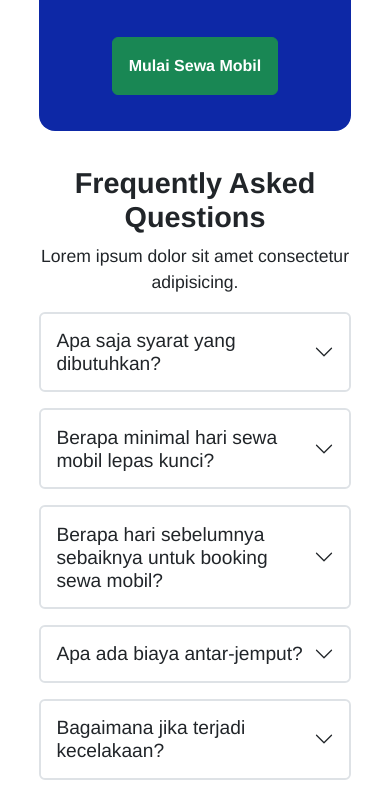
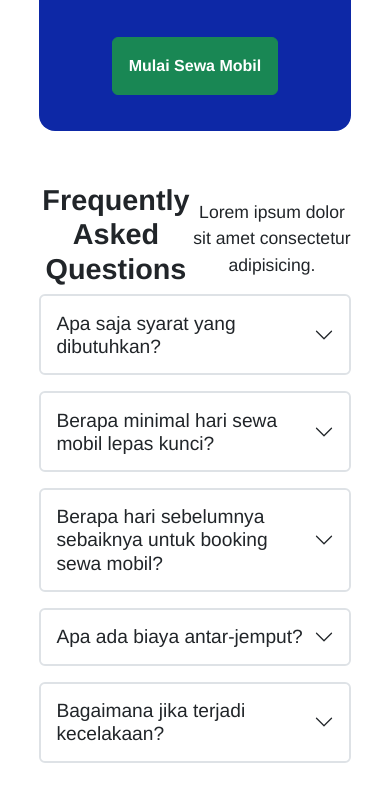
Before and after one commit to hatrnuhn/binarxsynrgy, a website: page chapter1/challenge/new.html in a window 390 px wide. Shown: the part 4102-4895 px from the top of the page. Drawn offline with nearby package versions, Linux system fonts and the light colour scheme.

Commit message:
update faq section

```diff
--- a/chapter1/challenge/new.html
+++ b/chapter1/challenge/new.html
@@ -369,7 +369,7 @@
       </div>
     </section>
 
-    <section class="cta d-flex justify-content-center align-items-center">
+    <section class="cta d-flex justify-content-center align-items-center w-100">
       <div class="cta__container d-flex flex-column align-items-center justify-content-center rounded-4">
         <h1 class="text-light text-center my-3">Sewa Mobil di (Lokasimu) Sekarang</h1>
         <p class="text-center text-light my-3">Lorem, ipsum dolor sit amet consectetur adipisicing elit. Dolorem ut sint hic nobis facere fugiat eligendi earum praesentium molestias laborum?</p>
@@ -378,10 +378,12 @@
 
     </section>
 
-    <section class="faq d-flex justify-content-center align-items-center">
-      <div class="faq__container d-flex flex-column">
-        <h1 class="text-center">Frequently Asked Questions</h1>
-        <p class="text-center">Lorem ipsum dolor sit amet consectetur adipisicing.</p>
+    <section class="faq d-flex justify-content-center align-items-center w-100">
+      <div class="faq__container d-flex flex-column flex-lg-row justify-content-lg-between">
+        <div class="faq__left-container d-flex flex-row flex-lg-column justify-content-lg-start align-items-lg-start">
+          <h1 class="text-center">Frequently Asked Questions</h1>
+          <p class="text-center my-3">Lorem ipsum dolor sit amet consectetur adipisicing.</p>
+        </div>
         <div class="faq__accordion-container">
           <div class="accordion" id="accordion-root2">
             <div class="accordion pb-2" id="accordion-faq1">
--- a/chapter1/challenge/styles.css
+++ b/chapter1/challenge/styles.css
@@ -516,23 +516,22 @@ body {
     height: 65vh;
 }
 
-@media (max-width: 992px) {
-    .faq {
-        height: 75vh;
-    }
-
     .faq__container {
         width: 80%;
     }
 
-    .faq__container > h1 {
-        font-size: 1.8rem;
+    .faq__left-container > h1 {
+        font-size: 2rem;
         font-weight: bold;
     }
 
-    .faq__container > p {
-        font-size: 1.1rem;
+    .faq__left-container > p {
+        font-size: 1.3rem;
         font-weight: 100;
+    }
+
+    .faq__accordion-container {
+        width: 50%;
     }
 
     .accordion-collapse > p {
@@ -543,8 +542,36 @@ body {
     .accordion-header > button {
         font-size: 1.2rem;
         font-weight: 100;
-        padding: 5%;
+        padding: 2.5%;
     }
+
+
+@media (max-width: 992px) {
+    .faq {
+        height: 75vh;
+    }
+
+        .faq__container {
+            width: 80%;
+        }
+
+        .faq__accordion-container {
+            width: 100%;
+        }
+
+        .faq__left-container > h1 {
+            font-size: 1.8rem;
+            font-weight: bold;
+        }
+
+        .faq__left-container > p {
+            font-size: 1.1rem;
+            font-weight: 100;
+        }
+
+        .accordion-header > button {
+            padding: 5%;
+        }
 }
 
 /* end of faq related */
```
